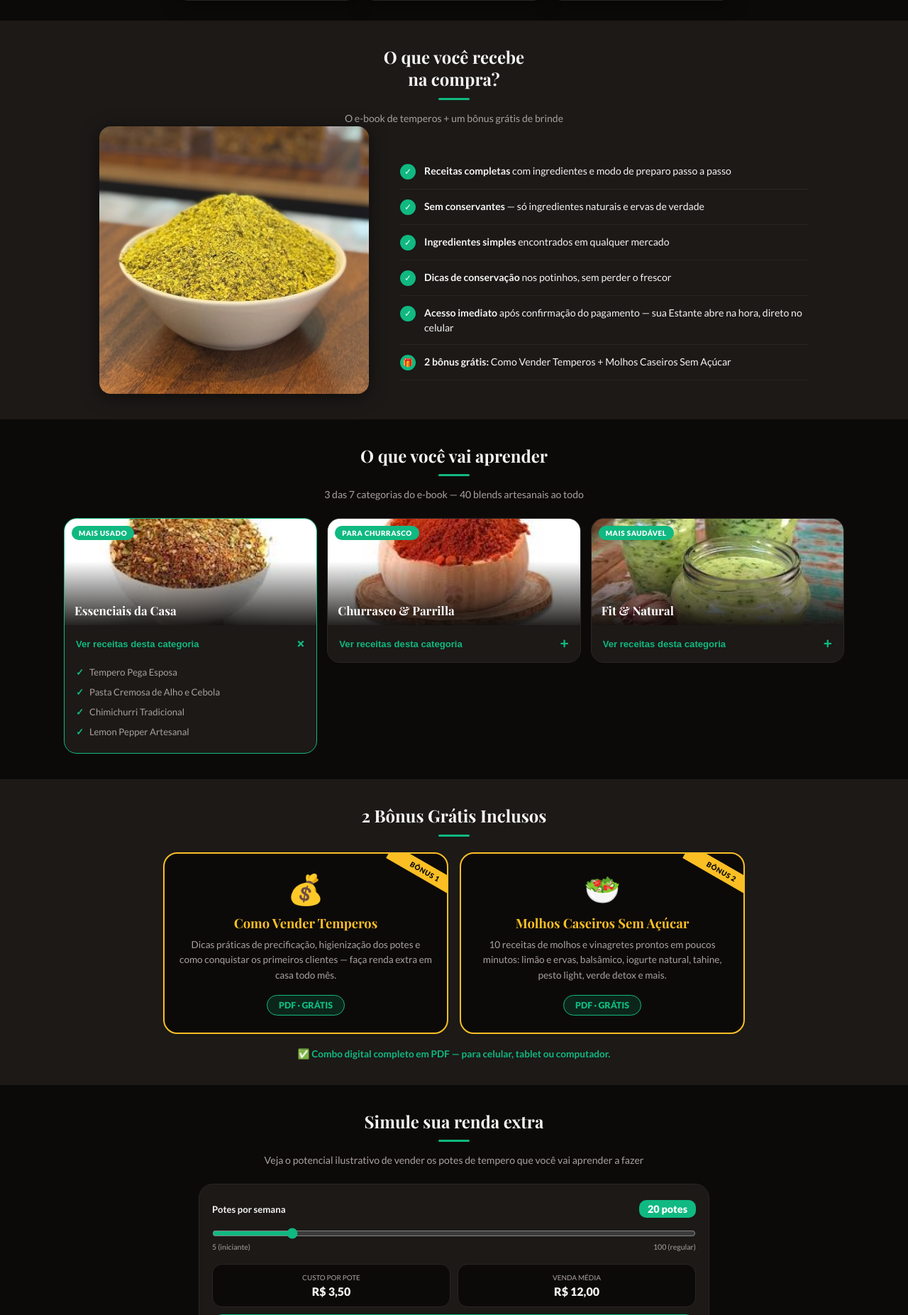
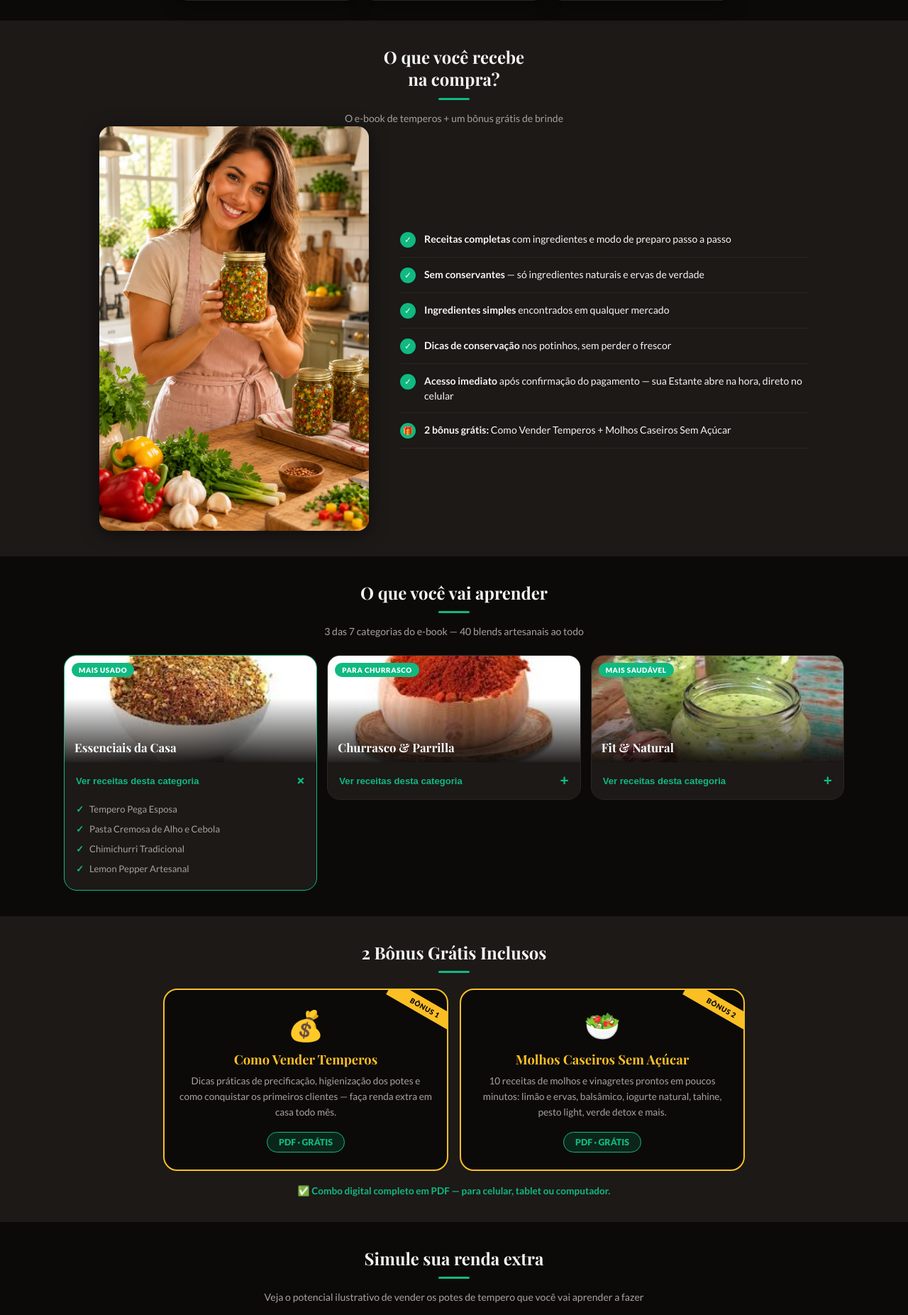
Before and after one commit to leosn1006/vendas-web, a Flask app: page /tempero-e in a window 1280 px wide. Shown: the part 1946-3799 px from the top of the page at 71% size. Run offline with Flask 3, Linux system fonts and the light colour scheme; data that the repository does not hold is empty; parts of the project's set-up code (start-up, migrations or seed data) failed here and were passed over.

Commit message:
troca fotos de tempero-e por imagens de mulher com potes (webp)
Hero e seção "O que você recebe na compra?" agora usam fotos novas
convertidas de PNG para WebP.

Co-Authored-By: Claude Sonnet 5 <noreply@anthropic.com>

```diff
--- a/app/templates/tempero-e.html
+++ b/app/templates/tempero-e.html
@@ -7,7 +7,7 @@
     <meta name="description" content="Receitas de temperos caseiros naturais, sem conservantes, prontas para guardar no potinho. Acesso imediato por R$10,00.">
     <link rel="preconnect" href="https://fonts.googleapis.com">
     <link href="https://fonts.googleapis.com/css2?family=Playfair+Display:wght@700;900&family=Lato:wght@400;700;900&display=swap" rel="stylesheet">
-    <link rel="preload" as="image" href="/static/images/tempero-especiarias-hero.jpg" fetchpriority="high" type="image/jpeg">
+    <link rel="preload" as="image" href="/static/images/tempero-mulhes-com-potes.webp" fetchpriority="high" type="image/webp">
     <style>
         *, *::before, *::after { margin: 0; padding: 0; box-sizing: border-box; }
 
@@ -856,7 +856,7 @@
     <section class="hero-sec">
         <div class="hero-grid">
             <div class="hero-media">
-                <img class="hero-img" src="/static/images/tempero-especiarias-hero.jpg" alt="Especiarias e ervas naturais selecionadas para temperos caseiros" fetchpriority="high">
+                <img class="hero-img" src="/static/images/tempero-mulhes-com-potes.webp" alt="Mulher preparando temperos caseiros naturais" fetchpriority="high">
                 <a href="#oferta" class="hero-cta-btn" id="btnHero">QUERO MINHAS RECEITAS →</a>
             </div>
             <div class="hero-content">
@@ -975,7 +975,7 @@
         </div>
 
         <div class="inside-grid">
-            <img class="books-img" src="/static/images/tempero-05-lemon-pepper.webp" alt="Tempero caseiro Lemon Pepper pronto em tigela" loading="lazy">
+            <img class="books-img" src="/static/images/tempero-mulher-um-pote.webp" alt="Mulher segurando pote de tempero caseiro" loading="lazy">
 
             <ul class="includes-list">
                 <li><span class="chk">✓</span><span><strong>Receitas completas</strong> com ingredientes e modo de preparo passo a passo</span></li>
```
Also changed, not shown: static/images/tempero-mulher-um-pote.webp (added), static/images/tempero-mulhes-com-potes.webp (added).
